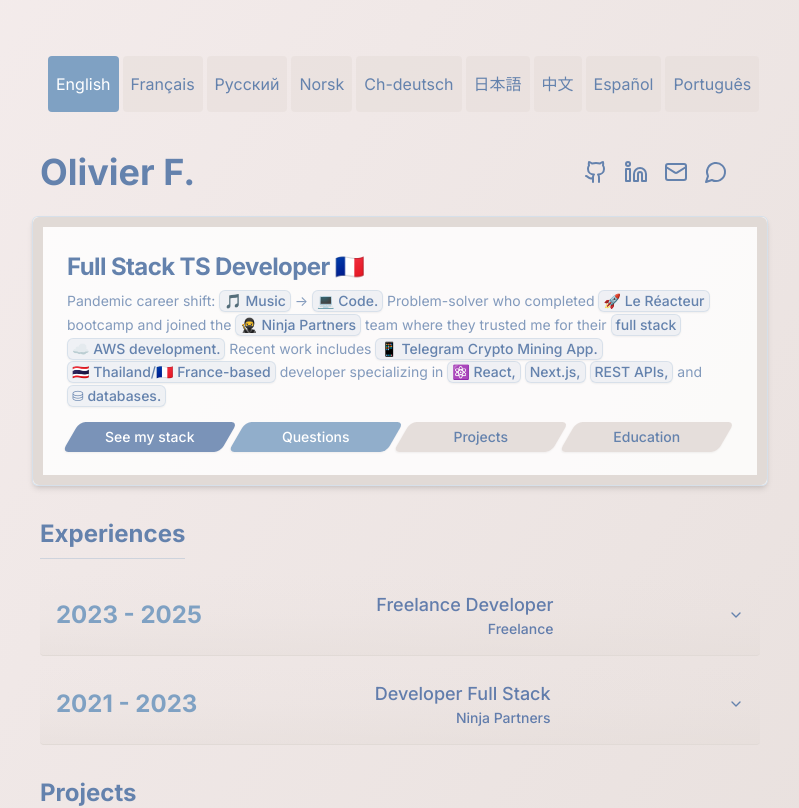
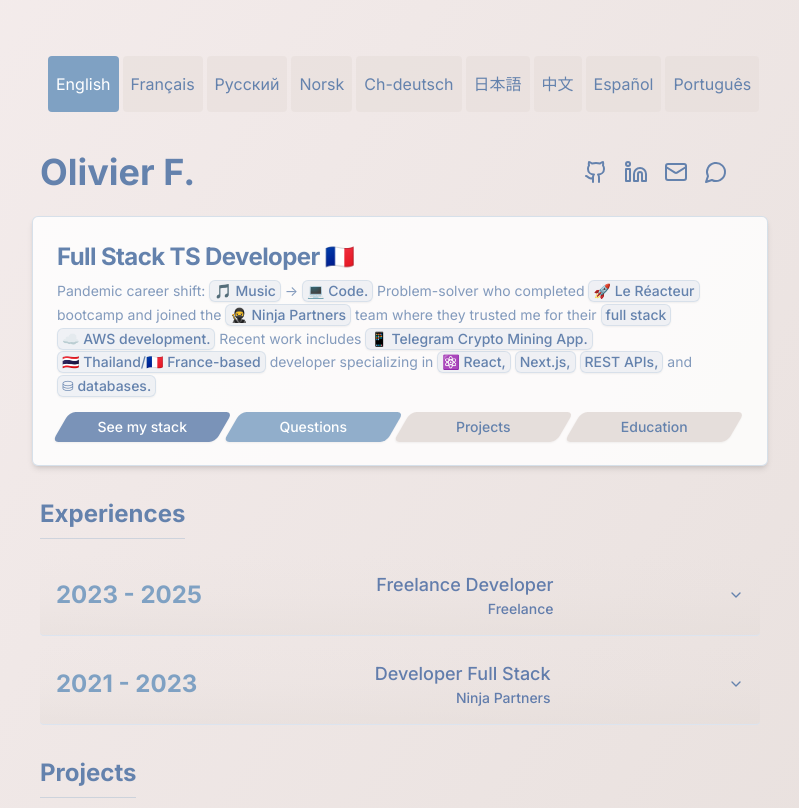
Before and after one commit to voyagebagage/portfolio-latest, a Next.js app: page / in a window 1280 px wide. Shown: the top 808 px of the page, without its empty margins (240-1039 px from the left). Built offline with nearby package versions, Linux system fonts and the light colour scheme.

Commit message:
Fix brown border issue - update border colors and remove invalid styling

```diff
--- a/app/Portfolio.tsx
+++ b/app/Portfolio.tsx
@@ -217,7 +217,7 @@ const Portfolio: React.FC = () => {
 
           {/* About Section */}
           <Card className="mb-8 -mx-2 bg-white/80 shadow-md border border-[#7FA1C3]/30 hover:border-[#7FA1C3]/50 transition-colors ">
-            <div className="bg-[#7FA1C] border-[10px] rounded-md">
+            <div className="bg-transparent rounded-md">
               <CardHeader>
                 <CardTitle className="text-2xl text-[#6482AD] font-bold">
                   {t("title")}
--- a/styles/globals.css
+++ b/styles/globals.css
@@ -43,8 +43,8 @@ body {
     --accent-foreground: 351 30% 95%; /* #F5EDED */
     --destructive: 0 84% 60%;
     --destructive-foreground: 351 30% 95%; /* #F5EDED */
-    --border: 25 16% 86%; /* #E2DAD6 */
-    --input: 25 16% 86%; /* #E2DAD6 */
+    --border: 215 36% 90%; /* Light blue border */
+    --input: 215 36% 95%; /* Very light blue input */
     --ring: 215 36% 63%; /* #7FA1C3 */
     --chart-1: 218 31% 53%; /* #6482AD */
     --chart-2: 215 36% 63%; /* #7FA1C3 */
@@ -78,8 +78,8 @@ body {
     --accent-foreground: 218 31% 33%; /* Darker version of #6482AD */
     --destructive: 0 62.8% 30.6%;
     --destructive-foreground: 351 30% 95%; /* #F5EDED */
-    --border: 25 16% 50%; /* Darker version of #E2DAD6 */
-    --input: 25 16% 50%; /* Darker version of #E2DAD6 */
+    --border: 215 36% 40%; /* Darker blue border */
+    --input: 215 36% 35%; /* Darker blue input */
     --ring: 215 36% 63%; /* #7FA1C3 */
     --chart-1: 215 36% 63%; /* #7FA1C3 */
     --chart-2: 25 16% 86%; /* #E2DAD6 */
```
